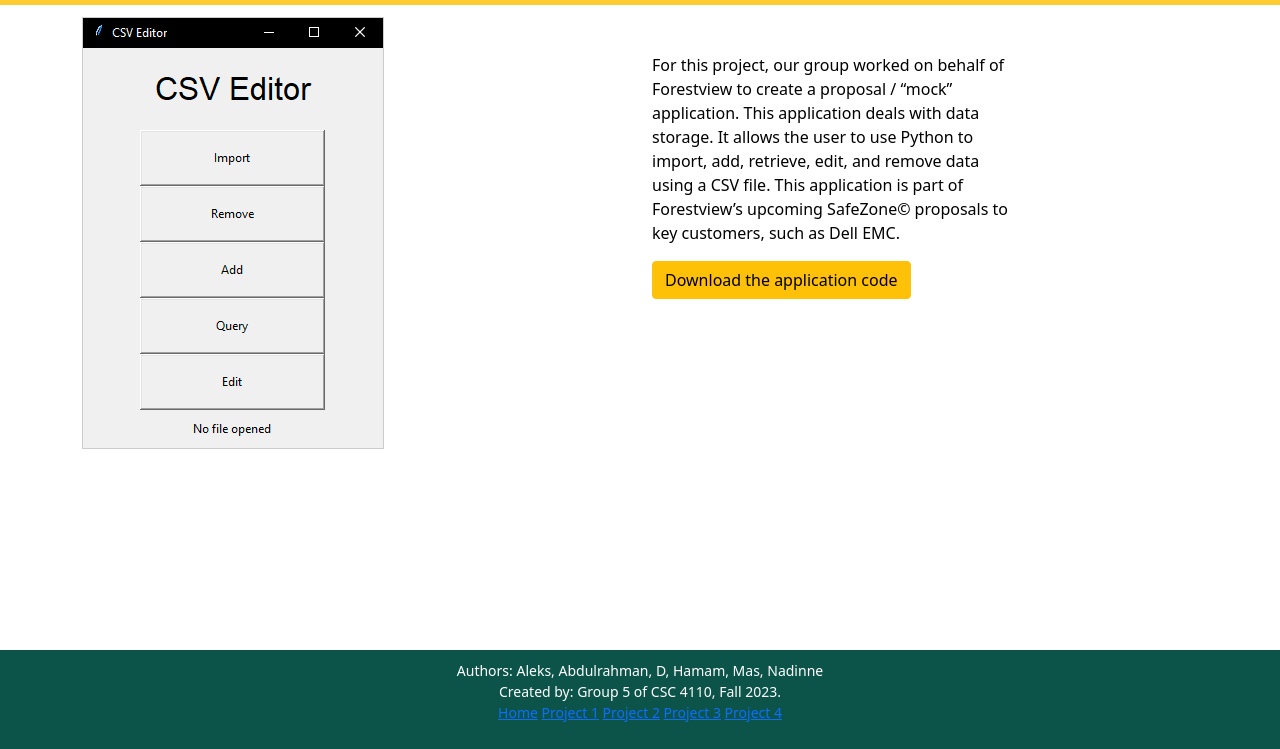
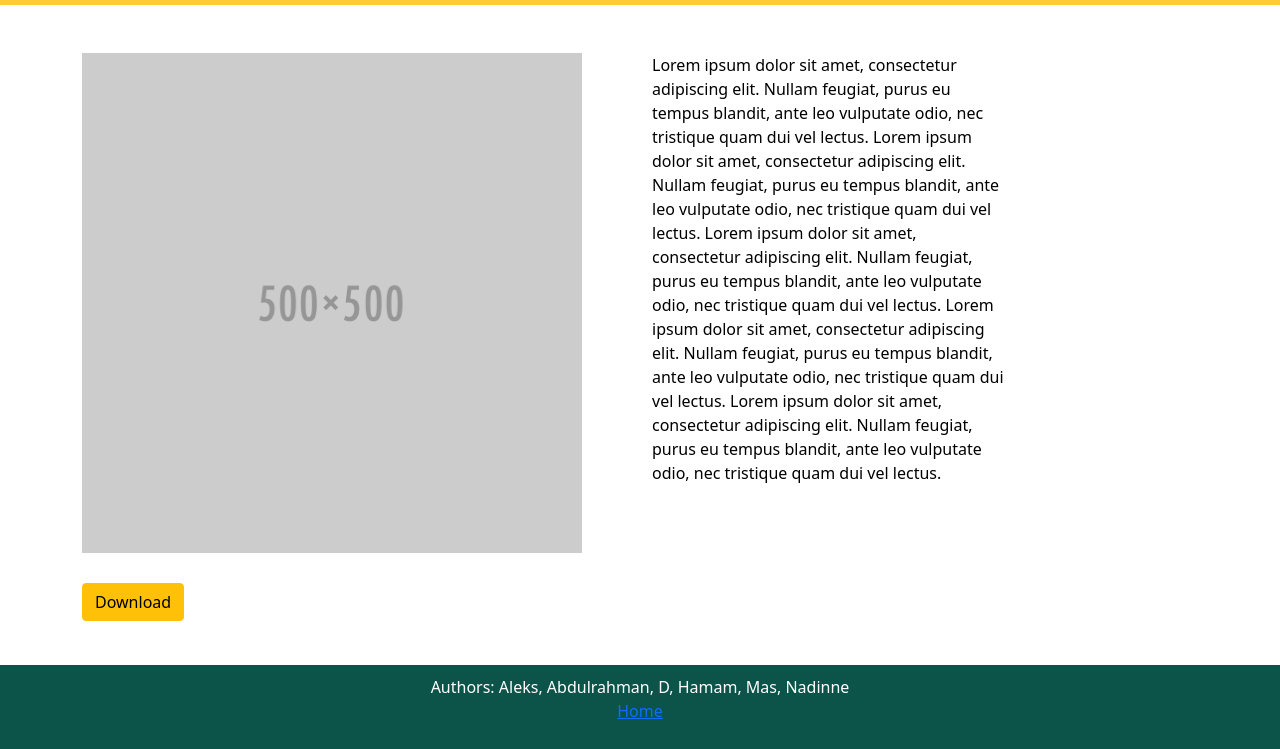
Before and after one commit to MasudurRah/CSC4110, a plain HTML site: page GroupProject1/frontend/index-gp1.html in a window 1280 px wide. Shown: the part 51-800 px from the top of the page. Drawn offline with nearby package versions, Linux system fonts and the light colour scheme.

Commit message:
Revert "commit and push changes for code"
This reverts commit 87f50869474096ed1800ff53eeafb48d228743fe.

```diff
--- a/GroupProject1/frontend/index-gp1.html
+++ b/GroupProject1/frontend/index-gp1.html
@@ -17,28 +17,6 @@
     <script src="https://cdn.jsdelivr.net/npm/bootstrap@5.1.1/dist/js/bootstrap.bundle.min.js"
         integrity="sha384-/bQdsTh/da6pkI1MST/rWKFNjaCP5gBSY4sEBT38Q/9RBh9AH40zEOg7Hlq2THRZ" crossorigin="anonymous">
     </script>
-
-    <style>
-        body {
-            display: flex;
-            flex-direction: column;
-            min-height: 100vh; /* Make sure the body covers the viewport height */
-        }
-
-        main {
-            flex-grow: 2; /* Allow the main content to grow and push the footer to the bottom */
-            margin-bottom: 25px; /* Adjust this value to increase or decrease padding between image and footer */
-        }
-
-        .homepageFooter {
-            margin-top: auto; /* Push the footer to the bottom */
-            font-size: 14px;
-        }
-
-        .img-fluid {
-            margin-top: -36px; /* Adjust this value to move the image up or down */
-        }
-    </style>
 </head>
 
 <body>
@@ -67,22 +45,27 @@
         </div>
     </nav>
 
-    <main class="container mt-5 mb-5">
+      <div class="container mt-5">
         <div class="row">
             <div class="col-md-6">
-                <img src="src/img/UI Image.png" alt="Image" class="img-fluid">
+                <img src="src/img/Placeholder.png" alt="Image" class="img-fluid">
             </div>
             <div class="col-md-4">
-                <p style="color:black;">For this project, our group worked on behalf of Forestview to create a proposal / “mock” application. This application deals with data storage. It allows the user to use Python to import, add, retrieve, edit, and remove data using a CSV file. This application is part of Forestview’s upcoming SafeZone© proposals to key customers, such as Dell EMC.
+                <p style="color:black;">Lorem ipsum dolor sit amet, consectetur adipiscing elit. Nullam feugiat, purus eu tempus blandit, ante leo vulputate odio, nec tristique quam dui vel lectus.
+                    Lorem ipsum dolor sit amet, consectetur adipiscing elit. Nullam feugiat, purus eu tempus blandit, ante leo vulputate odio, nec tristique quam dui vel lectus.
+                    Lorem ipsum dolor sit amet, consectetur adipiscing elit. Nullam feugiat, purus eu tempus blandit, ante leo vulputate odio, nec tristique quam dui vel lectus.
+                    Lorem ipsum dolor sit amet, consectetur adipiscing elit. Nullam feugiat, purus eu tempus blandit, ante leo vulputate odio, nec tristique quam dui vel lectus.
+                    Lorem ipsum dolor sit amet, consectetur adipiscing elit. Nullam feugiat, purus eu tempus blandit, ante leo vulputate odio, nec tristique quam dui vel lectus.
                 </p>
-                <button class="btn btn-warning" data-bs-toggle="modal" data-bs-target="#downloadModal">
-                    Download the application code
-                </button>
             </div>
         </div>
-    </main>
+      </div>
 
-    <div class="container">
+      <div class="container mt-7">
+        <button class="btn btn-warning" data-bs-toggle="modal" data-bs-target="#downloadModal">
+            Download
+        </button>
+
         <div class="modal fade" id="downloadModal" tabindex="-1" role="dialog" aria-labelledby="downloadModalLabel" aria-hidden="true">
             <div class="modal-dialog" role="document">
                 <div class="modal-content">
@@ -93,7 +76,7 @@
                         </button>
                     </div>
                     <div class="modal-body">
-                        <p>By using Group 5's website, you accept the terms and conditions in full. You will not use this website for anything other than viewing each project and testing functionality. Website will not be used to for ill intent nor to plagiarize the work and claim as one's own. If you agree to these statements please click "Accept & Download". Otherwise, press "Decline" and do not use this website any further.</p>
+                        <p>By using Group 5's website, you accept the terms and conditions in full. You will not use this website for anything other than viewing each project and testing functionality. Website will not be used to for ill intent nor to plagirize the work and claim as ones own. If you agree to these statements please click "Accept & Download". Otherwise, press "Decline" and do not use this website any further.</p>
                     </div>
                     <div class="modal-footer">
                         <button type="button" class="btn btn-danger" data-bs-dismiss="modal">Decline</button>
@@ -104,14 +87,12 @@
         </div>
     </div>
 
-    <footer class="homepageFooter">
-        <p>Authors: Aleks, Abdulrahman, D, Hamam, Mas, Nadinne <br> Created by: Group 5 of CSC 4110, Fall 2023. <br>
-            <a href="Home">Home</a>
-            <a href="../GroupProject1/frontend/index-gp1.html">Project 1</a>
-            <a href="../GroupProject2/index-gp2.html">Project 2</a>
-            <a href="../GroupProject3/index-gp3.html">Project 3</a>
-            <a href="../GroupProject4/index-gp4.html">Project 4</a></p>
-    </footer>
+
+
+<footer class="homepageFooter">
+  <p>Authors: Aleks, Abdulrahman, D, Hamam, Mas, Nadinne <br>
+  <a href="Home">Home</a></p>
+</footer>
+
 </body>
-
 </html>
```
Also changed, not shown: GroupProject1/frontend/src/img/UI Image.png (deleted).
